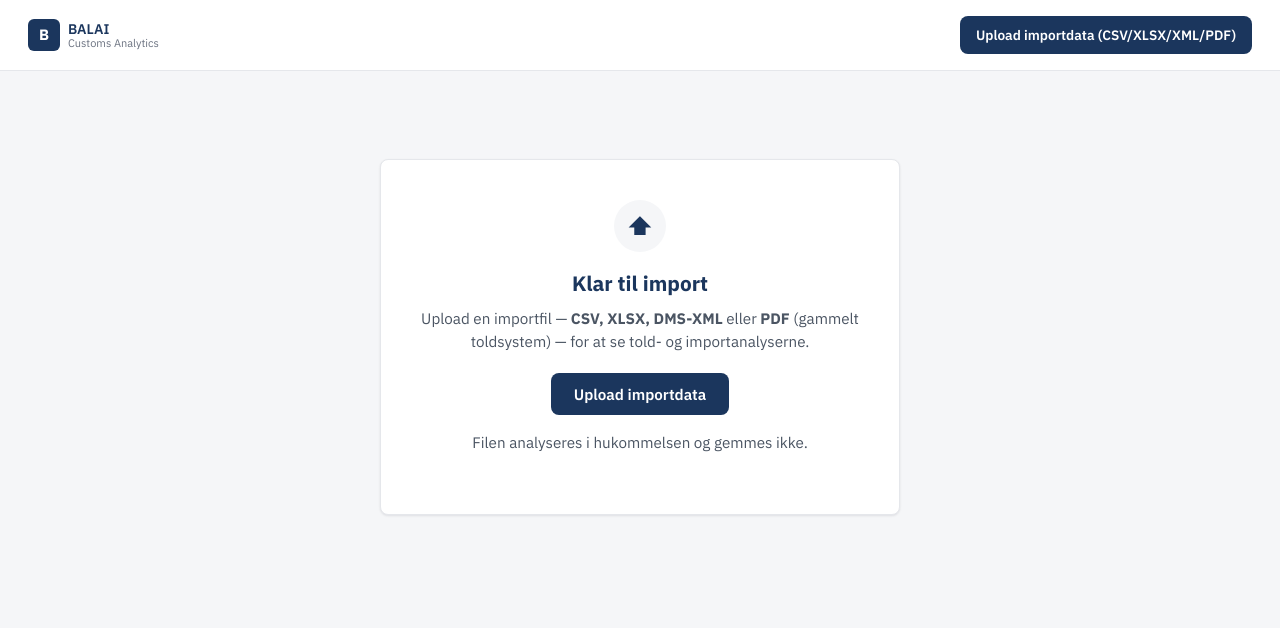
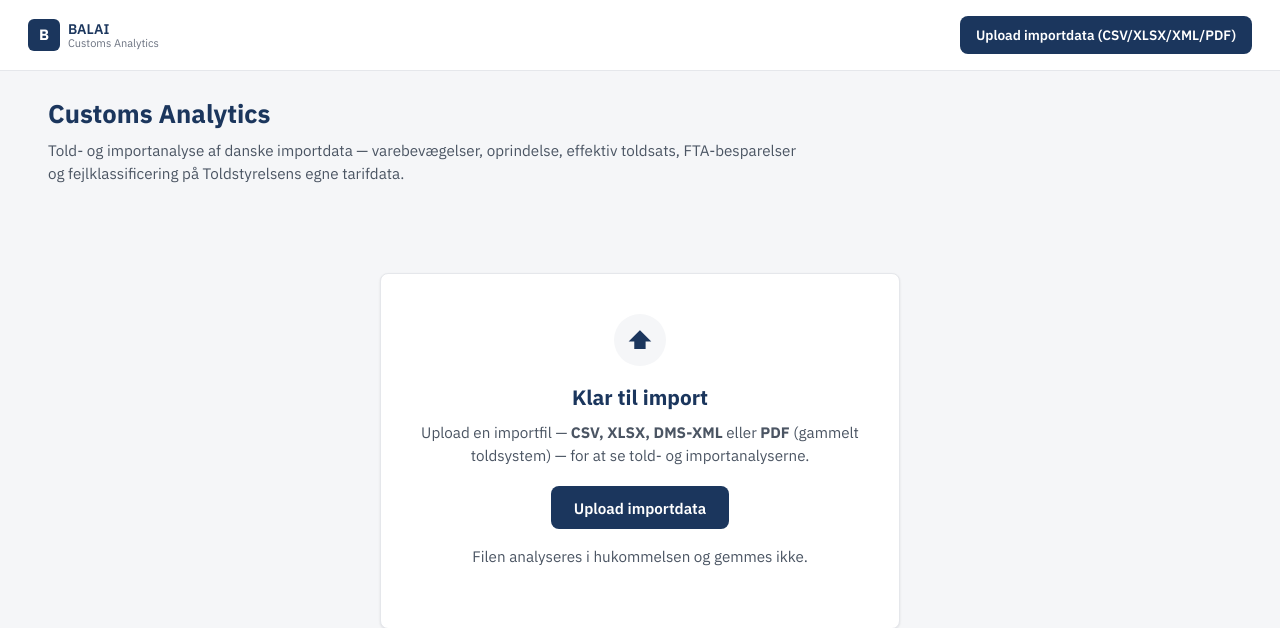
Before and after one commit to Bal1979/Customs-Analytics, a Flask app: page / in a window 1280 px wide. Shown: the top 628 px of the page. Run offline with Flask 3, Linux system fonts and the light colour scheme; the visitor is signed in with stand-in values (Sample User, id 1); data comes from the database, SQL or seed files in the repository.

Commit message:
Customs: tilfoej sidetitel + forklarende intro (som SAF-T)

```diff
--- a/static/dashboard.css
+++ b/static/dashboard.css
@@ -58,6 +58,10 @@ body {
 .upload-btn:hover { background: var(--navy-light); }
 
 main { max-width: 1240px; margin: 0 auto; padding: 1.5rem 1.75rem 3rem; }
+
+.page-head { margin-bottom: 1.5rem; }
+.page-head h1 { font-size: 1.6rem; color: var(--navy); margin-bottom: 0.35rem; }
+.page-head p { color: var(--text-muted); font-size: 0.95rem; max-width: 760px; }
 
 .dataset-note {
     font-size: 0.85rem; color: var(--text-muted); margin-bottom: 1.1rem;
--- a/templates/dashboard.html
+++ b/templates/dashboard.html
@@ -27,6 +27,11 @@
     </header>
 
     <main>
+        <header class="page-head">
+            <h1>Customs Analytics</h1>
+            <p>Told- og importanalyse af danske importdata — varebevægelser, oprindelse, effektiv toldsats, FTA-besparelser og fejlklassificering på Toldstyrelsens egne tarifdata.</p>
+        </header>
+
         <!-- Ren start-tilstand: ingen demo-data, klar til import -->
         <section class="empty-state" id="empty-state">
             <div class="empty-card">
```
